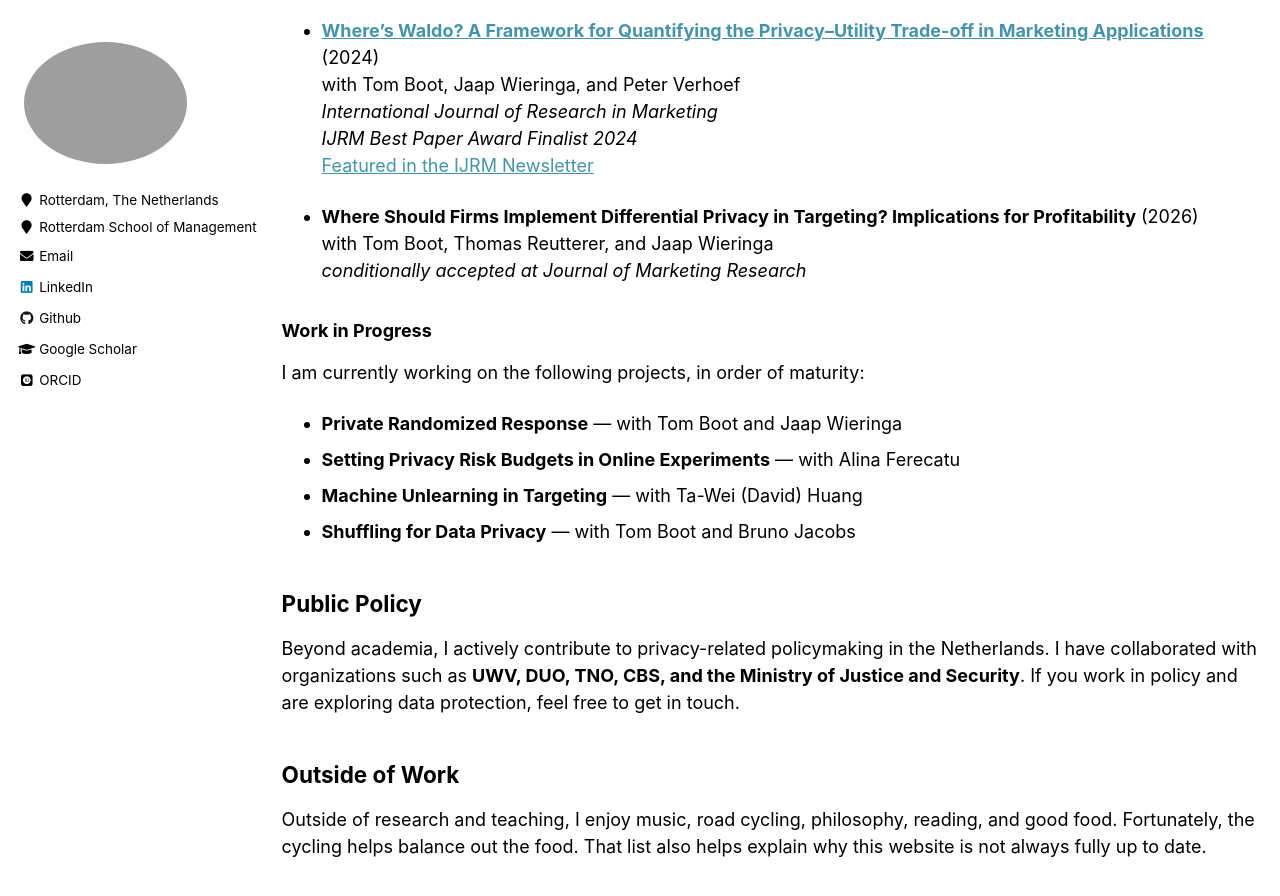
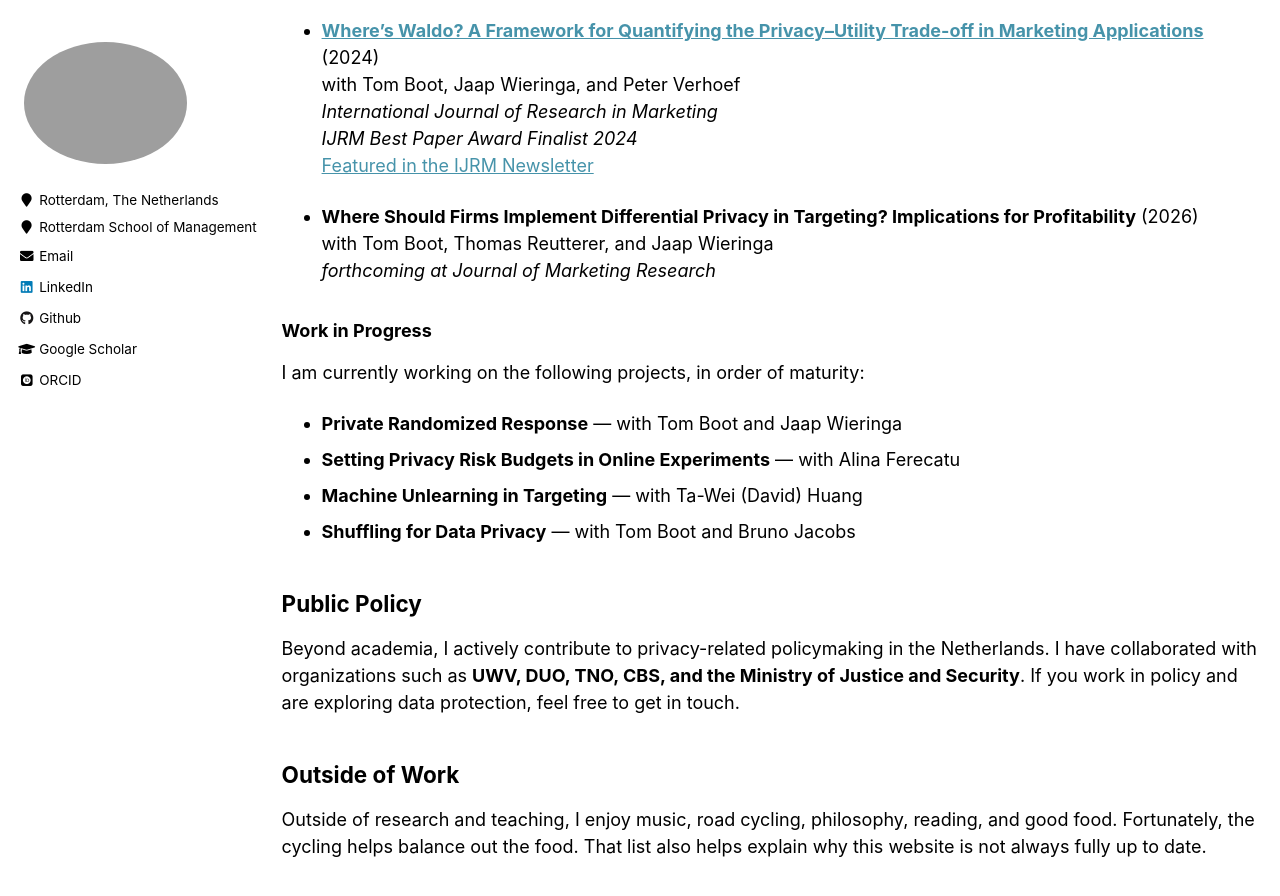
Before and after one commit to GilianPonte/gilianponte.github.io, a Jekyll site: the page built from _pages/year-archive.md, in a window 1280 px wide and 900 px high, scrolled down 574 px. Shown: the top 896 px of the window. Built offline with Jekyll 4.4.1, drawn with Linux system fonts in a browser that asks for light colours; some web fonts are replaced.

Commit message:
Update year-archive.md

```diff
--- a/_pages/year-archive.md
+++ b/_pages/year-archive.md
@@ -30,7 +30,7 @@ My research lies at the intersection of marketing analytics and privacy, with a
 
 - **Where Should Firms Implement Differential Privacy in Targeting? Implications for Profitability** (2026)
   with Tom Boot, Thomas Reutterer, and Jaap Wieringa
-  *conditionally accepted at Journal of Marketing Research*
+  *forthcoming at Journal of Marketing Research*
 
 ### Work in Progress
 
```
